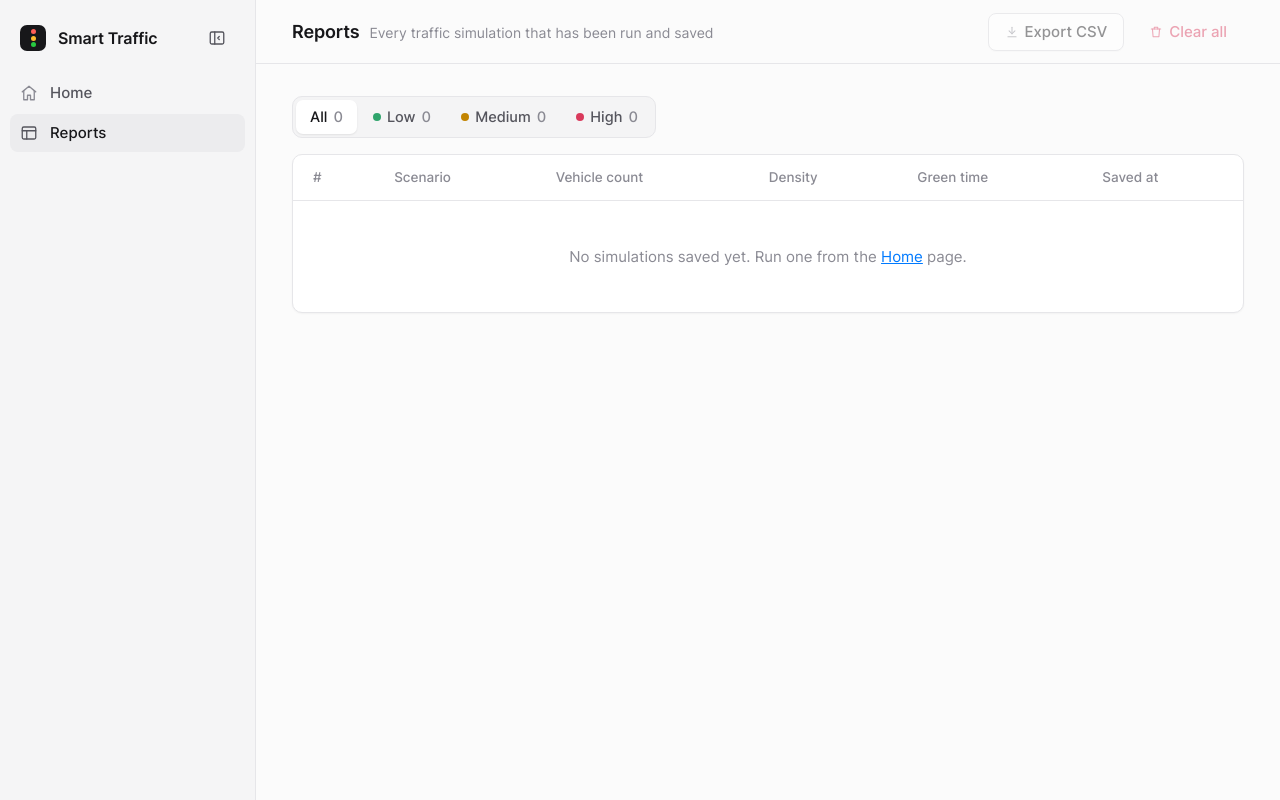
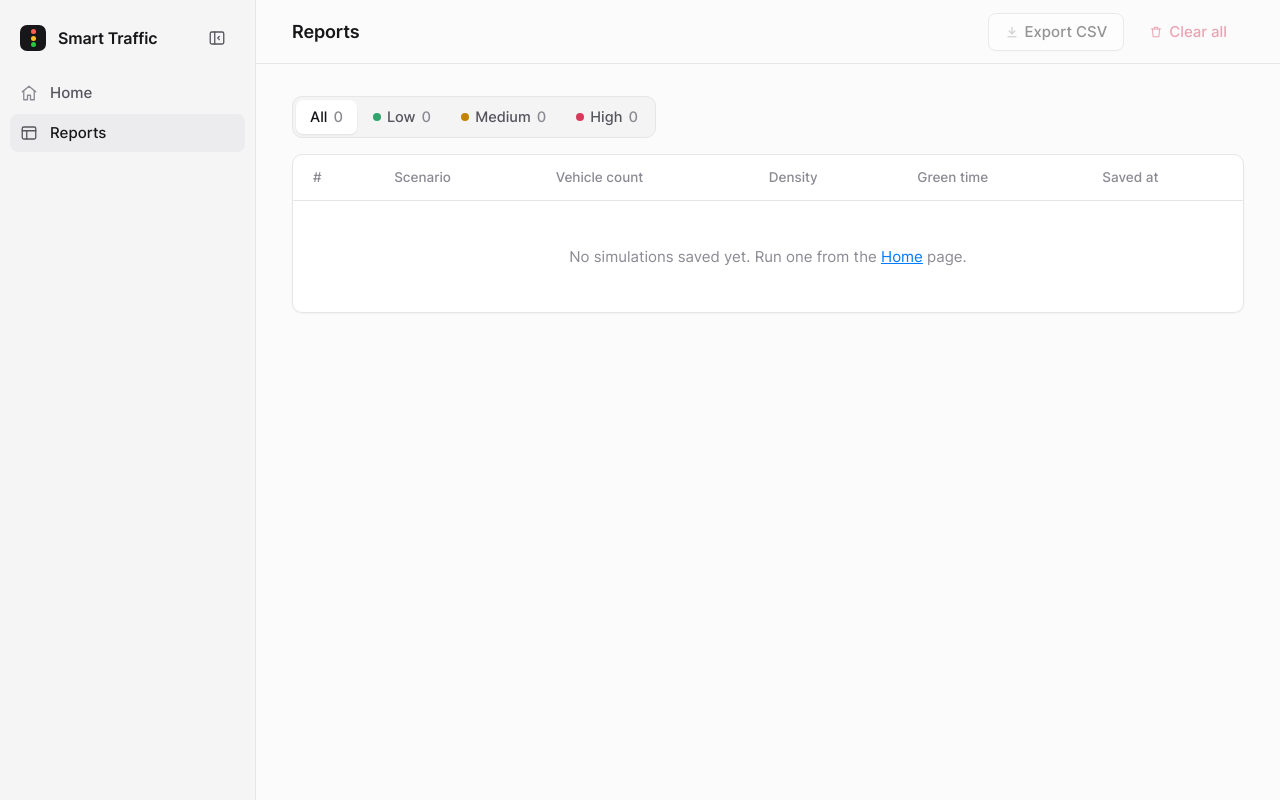
Before and after one commit to osamashaikh4/traffic-simulation, a Flask app: page /reports in a window 1280 px wide. Run offline with Flask 3, Linux system fonts and the light colour scheme; data that the repository does not hold is empty.

Commit message:
Remove Reports page subtitle

```diff
--- a/templates/reports.html
+++ b/templates/reports.html
@@ -2,7 +2,6 @@
 {% from "_icons.html" import icon, status %}
 {% block title %}Reports{% endblock %}
 {% block heading %}Reports{% endblock %}
-{% block meta %}Every traffic simulation that has been run and saved{% endblock %}
 {% block page_class %}page-wide{% endblock %}
 
 {% block actions %}
```
